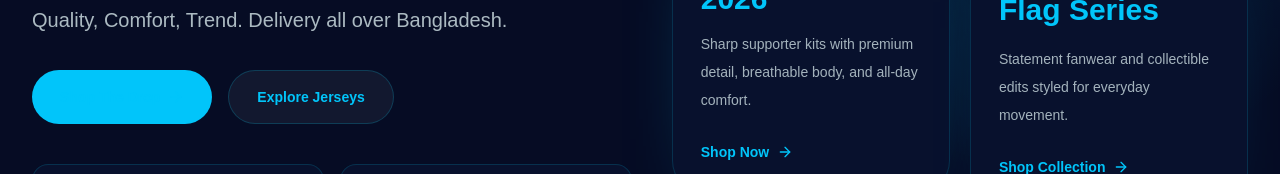
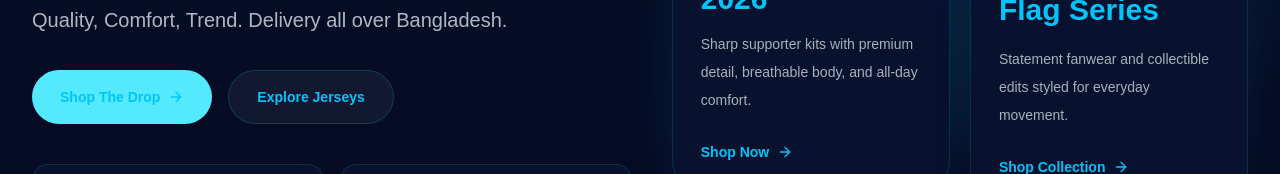
Before and after one commit to simulhunt-bit/lumesbd, a Next.js app: page / in a window 1280 px wide. Shown: the part 341-515 px from the top of the page. Built offline with nearby package versions, Linux system fonts and the light colour scheme; no server answers.

Commit message:
Fix homepage hero button colors

```diff
--- a/src/components/home/hero.tsx
+++ b/src/components/home/hero.tsx
@@ -18,11 +18,11 @@ export function Hero() {
           </h1>
           <p className="mt-5 max-w-xl text-lg leading-8 text-cyan-50/72 sm:text-xl sm:leading-9">{brand.bio}</p>
           <div className="mt-8 flex flex-col gap-4 sm:flex-row">
-            <Link href="/catalog" className="inline-flex items-center justify-center gap-2 rounded-full bg-[#01c5fa] px-7 py-4 text-sm font-semibold text-[#061026] shadow-[0_22px_54px_-38px_rgba(1,197,250,0.85)] transition hover:bg-cyan-200">
+            <Link href="/catalog" className="inline-flex items-center justify-center gap-2 rounded-full bg-cyan-300 px-7 py-4 text-sm font-semibold text-slate-950 shadow-[0_22px_54px_-38px_rgba(1,197,250,0.85)] transition hover:bg-cyan-200">
               Shop The Drop
               <ArrowRight className="h-4 w-4" />
             </Link>
-            <Link href="/catalog/jersey" className="inline-flex items-center justify-center rounded-full border border-cyan-400/20 bg-white/5 px-7 py-4 text-sm font-semibold text-cyan-50 transition hover:border-cyan-300/40 hover:text-[#01c5fa]">
+            <Link href="/catalog/jersey" className="inline-flex items-center justify-center rounded-full border border-cyan-400/20 bg-white/5 px-7 py-4 text-sm font-semibold text-cyan-100/78 transition hover:border-cyan-300/40 hover:bg-[#01c5fa]/10 hover:text-[#01c5fa]">
               Explore Jerseys
             </Link>
           </div>
```
